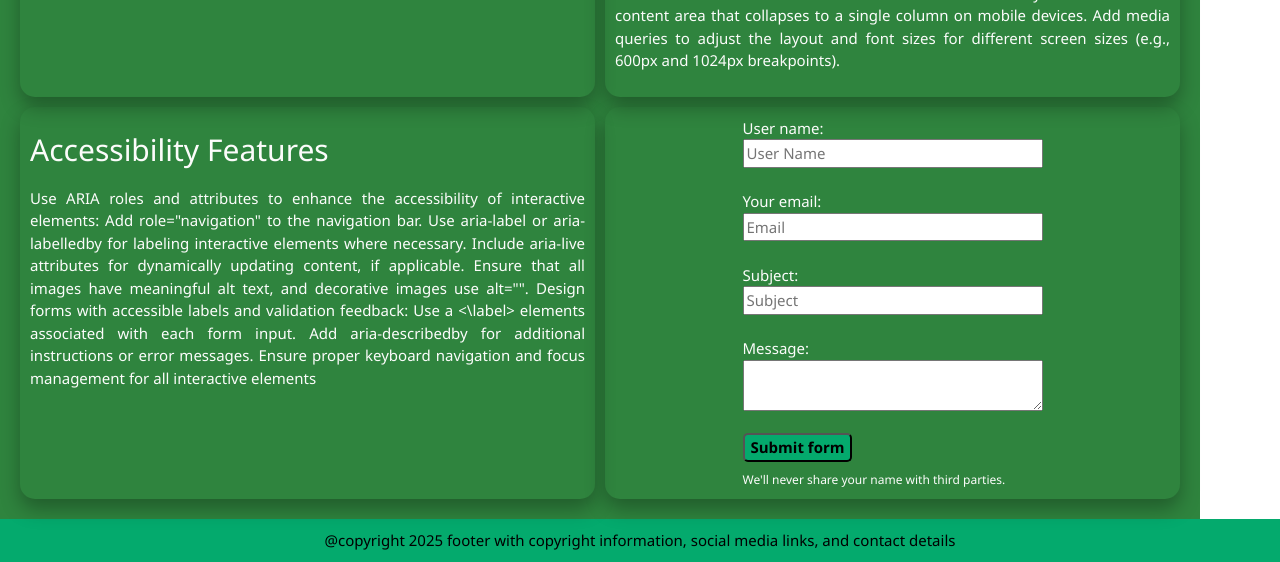
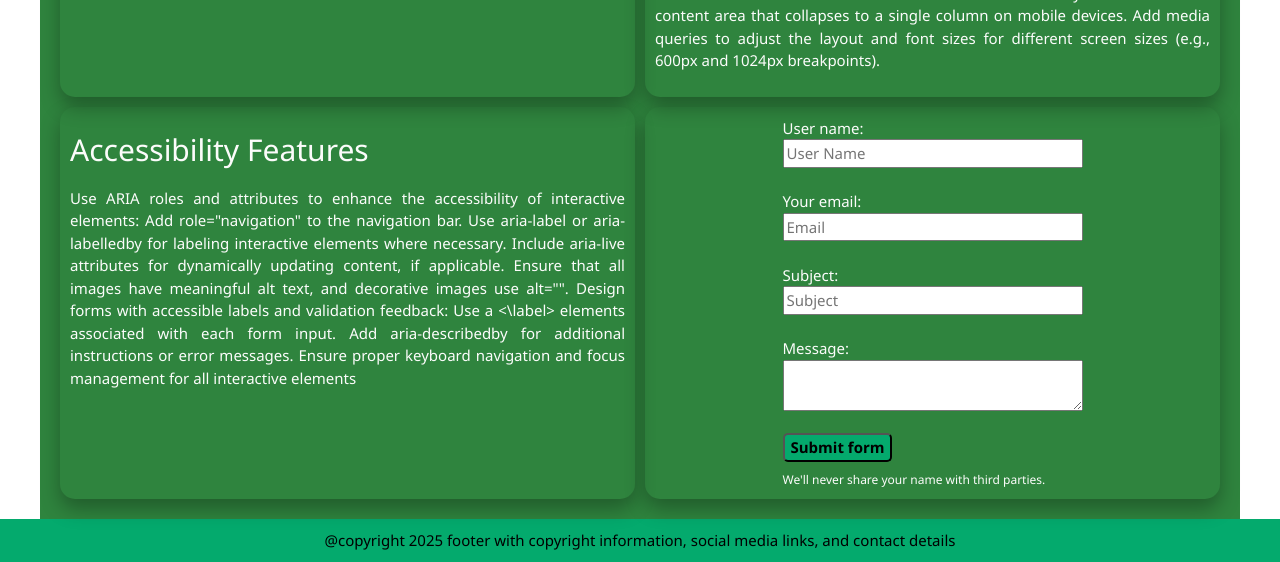
Before and after one commit to Eduart80/HTML_CSS_JS, a plain HTML site: page SBA 2 - Building a Responsive and Accessible Web Page/sba2.html in a window 1280 px wide. Shown: the part 596-1158 px from the top of the page. Drawn offline with nearby package versions, Linux system fonts and the light colour scheme.

Commit message:
css update container margin

```diff
--- a/SBA 2 - Building a Responsive and Accessible Web Page/sbaStyle.css
+++ b/SBA 2 - Building a Responsive and Accessible Web Page/sbaStyle.css
@@ -24,12 +24,14 @@ input:focus, textarea:focus{
 .container{
     background-color: #2f843e;
     display: grid;
-    text-align: justify;display: grid;
+    text-align: justify;
     grid-template-columns: repeat(2, 1fr);
     gap: 10px;
     grid-template-rows: auto auto;
     max-width: 1200px;
     padding: 20px;
+    margin-left: auto;
+    margin-right: auto;
 }
 
 .box{
```
